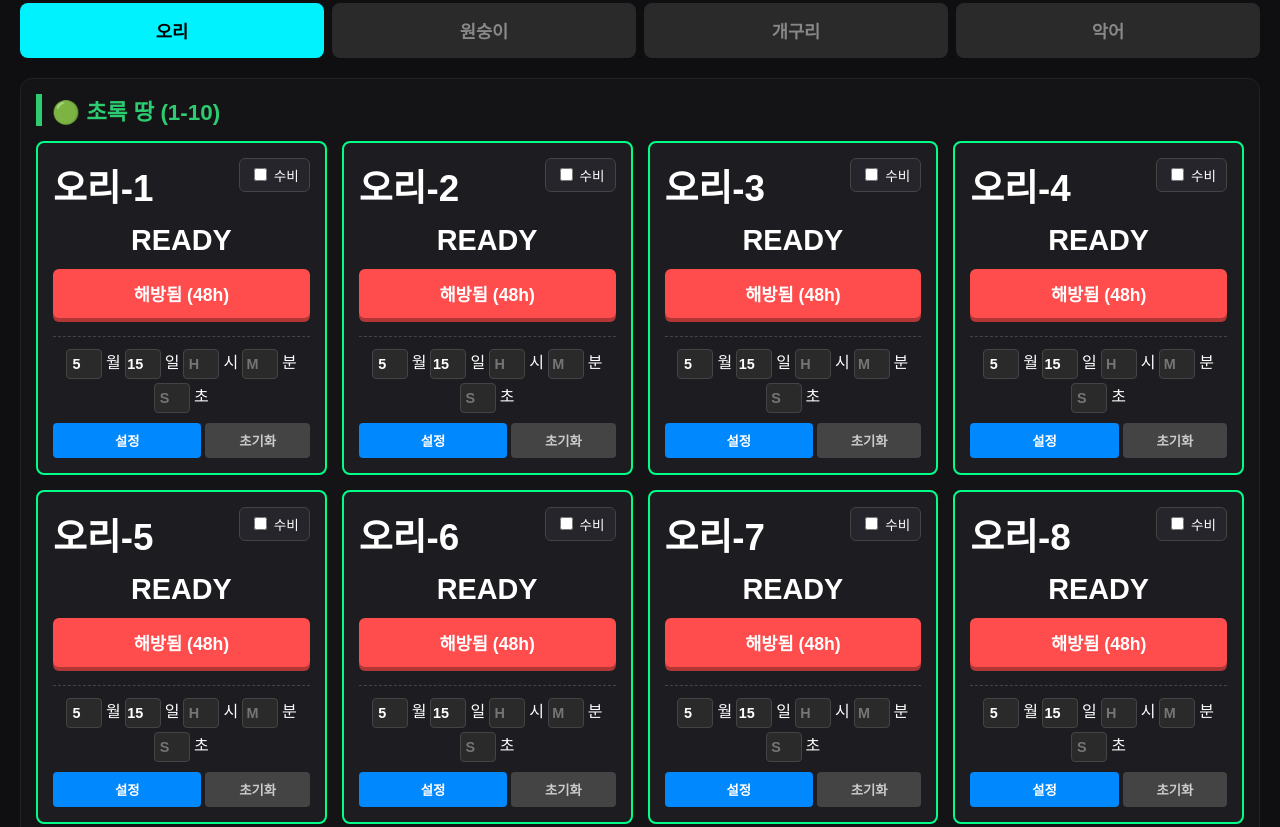
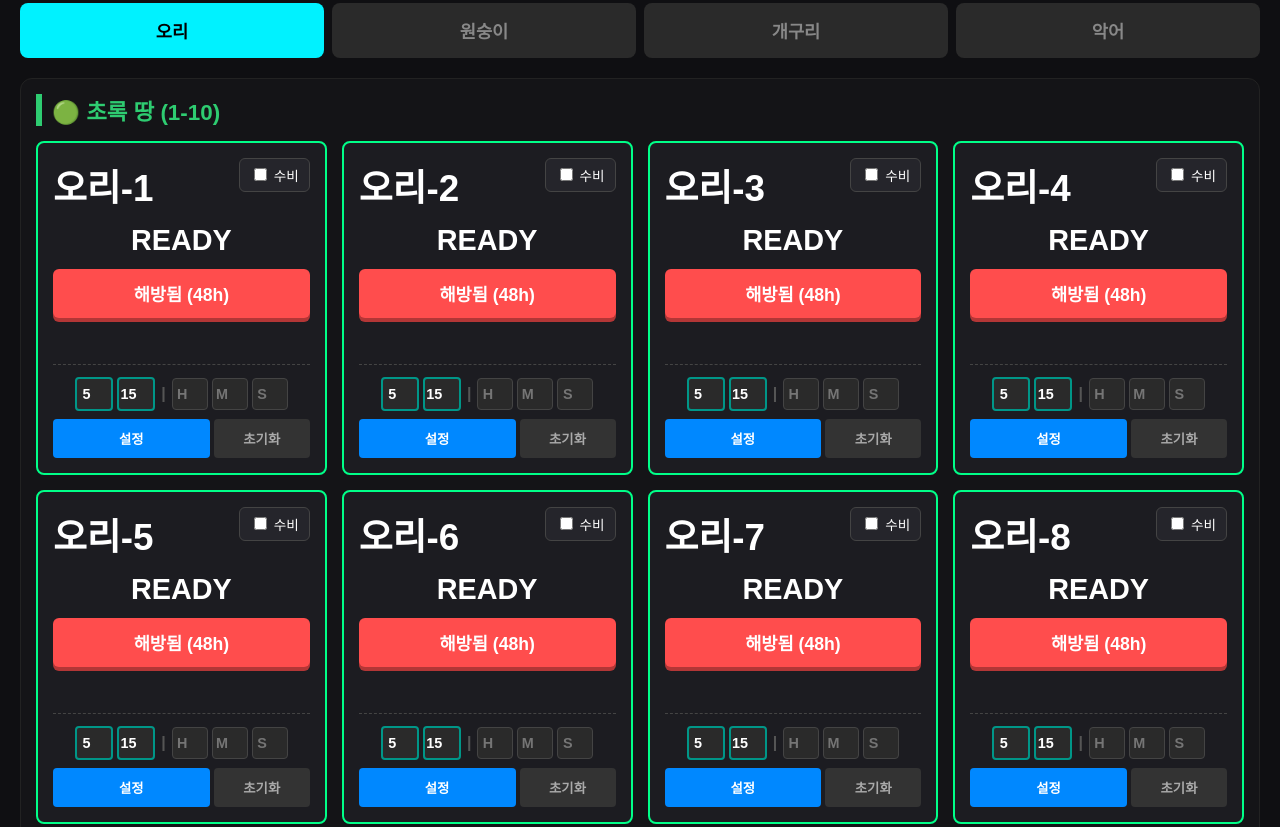
Before and after one commit to kwansubshin/Cat-hero, a plain HTML site: page index.html in a window 1280 px wide. Shown: the part 637-1464 px from the top of the page. Drawn offline with Linux system fonts and the light colour scheme.

Commit message:
Update index.html

```diff
--- a/index.html
+++ b/index.html
@@ -2,7 +2,7 @@
 <html lang="ko">
 <head>
     <meta charset="UTF-8">
-    <title>캣 히어로 전략 타워 (드롭다운 복구본)</title>
+    <title>캣 히어로 전략 타워 (입력 UI 정밀 수정본)</title>
     <style>
         :root {
             --bg: #0f0f12; --card: #1c1c21; --primary: #00f2ff; --warning: #ffcc00;
@@ -13,7 +13,7 @@
 
         header { background: var(--card); padding: 15px 25px; border-radius: 12px; margin-bottom: 15px; border: 1px solid #333; display: flex; justify-content: space-between; align-items: center; }
 
-        /* 길드 드롭다운 방식 복구 */
+        /* 길드 드롭다운 (유지) */
         .guild-mgmt { position: relative; flex-grow: 1; display: flex; justify-content: center; }
         .btn-guild-selector { background: #2a2a2a; color: var(--primary); border: 1px solid var(--primary); padding: 10px 20px; border-radius: 8px; cursor: pointer; font-weight: bold; min-width: 180px; font-size: 1.1rem; }
         .guild-dropdown { position: absolute; top: 100%; left: 50%; transform: translateX(-50%); background: #1c1c21; border: 1px solid #444; border-radius: 8px; width: 280px; max-height: 0; overflow: hidden; transition: max-height 0.3s ease; z-index: 1000; margin-top: 10px; box-shadow: 0 10px 30px rgba(0,0,0,0.8); }
@@ -26,7 +26,7 @@
         .top-info-area { display: grid; grid-template-columns: 7.5fr 2.5fr; gap: 15px; margin-bottom: 25px; align-items: stretch; }
         .info-section { background: #15151b; border-radius: 12px; padding: 18px; border: 1px solid #333; display: flex; flex-direction: column; min-height: 320px; }
 
-        /* 리포트 스타일 복구 */
+        /* 리포트 (유지) */
         .report-grid { display: grid; grid-template-columns: repeat(4, 1fr); gap: 12px; flex-grow: 1; }
         .report-item { background: #1c1c21; padding: 15px; border-radius: 8px; border-left: 5px solid var(--warning); }
         .report-time { font-weight: bold; color: var(--warning); font-size: 1.6rem; margin-bottom: 8px; }
@@ -35,13 +35,11 @@
         .num-blue { color: var(--grade-blue) !important; font-weight: bold; }
         .num-gold { color: var(--grade-gold) !important; font-weight: bold; }
 
-        /* 수비 구역 스타일 (이미지 기반) */
+        /* 수비 구역 및 공유 (유지) */
         .defend-status { border: 1px solid var(--defend); background: #1a1e25; text-align: center; }
         .defend-content { flex-grow: 1; display: flex; flex-direction: column; justify-content: center; padding: 10px; }
         .defend-item { font-size: 2.2rem; font-weight: 900; margin-bottom: 15px; line-height: 1.2; }
         .defend-item b { color: var(--defend); display: block; font-size: 1rem; margin-bottom: 5px; }
-
-        /* 수비 구역 하단 공유 기능 */
         .sidebar-footer { border-top: 1px dashed #444; padding-top: 15px; display: flex; flex-direction: column; gap: 6px; }
         .sidebar-footer input { width: 100%; background: #000; border: 1px solid #333; color: var(--ready); padding: 10px; border-radius: 6px; font-size: 0.9rem; box-sizing: border-box; text-align: center; }
         .btn-footer { border: none; padding: 10px; border-radius: 6px; cursor: pointer; font-size: 0.9rem; font-weight: bold; color: white; }
@@ -57,12 +55,16 @@
 
         .btn-now { background: var(--danger); color: #fff; border: none; padding: 12px; border-radius: 6px; cursor: pointer; width: 100%; font-weight: bold; font-size: 1.1rem; box-shadow: 0 4px 0 #b33636; margin-bottom: 10px; }
 
-        /* 정밀 입력창 */
-        .input-box { display: flex; flex-wrap: wrap; gap: 4px; border-top: 1px dashed #444; padding-top: 12px; margin-top: auto; justify-content: center; }
-        .input-box input { width: 34px; background: #2a2a2a; border: 1px solid #444; color: #fff; text-align: center; border-radius: 4px; padding: 6px 0; font-size: 0.9rem; font-weight: bold; }
-        .btn-group { display: flex; gap: 4px; width: 100%; margin-top: 6px; }
-        .btn-set { background: #0088ff; color: #fff; border: none; padding: 8px; border-radius: 4px; flex: 1.5; cursor: pointer; font-weight: bold; }
-        .btn-reset-land { background: #444; color: #ccc; border: none; padding: 8px; border-radius: 4px; flex: 1; cursor: pointer; font-weight: bold; }
+        /* 🛠️ 입력창 UI 수정: 이미지와 동일하게 변경 */
+        .input-box { display: flex; align-items: center; gap: 4px; border-top: 1px dashed #444; padding-top: 12px; margin-top: auto; justify-content: center; }
+        .input-box input { width: 34px; background: #2a2a2a; border: 1px solid #444; color: #fff; text-align: center; border-radius: 4px; padding: 7px 0; font-size: 0.9rem; font-weight: bold; outline: none; }
+        /* 월/일 강조 테두리 */
+        .input-box input.date-input { border: 2px solid #009688; }
+        .input-box span { color: #555; font-weight: bold; margin: 0 2px; }
+
+        .btn-group { display: flex; gap: 4px; width: 100%; margin-top: 8px; }
+        .btn-set { background: #0088ff; color: #fff; border: none; padding: 10px; border-radius: 4px; flex: 1.8; cursor: pointer; font-weight: bold; }
+        .btn-reset-land { background: #333; color: #aaa; border: none; padding: 10px; border-radius: 4px; flex: 1; cursor: pointer; font-weight: bold; }
 
         .grade-group { margin-bottom: 35px; padding: 15px; border-radius: 12px; background: rgba(255,255,255,0.02); border: 1px solid #222; }
         .group-header { font-size: 1.4rem; font-weight: bold; margin-bottom: 15px; padding-left: 10px; border-left: 6px solid; }
@@ -135,7 +137,6 @@
     function curG() { return db.guilds[db.activeGuild]; }
     function saveDB() { localStorage.setItem(STORAGE_KEY, JSON.stringify(db)); }
 
-    /* 드롭다운 로직 복구 */
     function toggleDropdown(e) { e.stopPropagation(); document.getElementById('guildDropdown').classList.toggle('open'); }
     function closeDropdown() { document.getElementById('guildDropdown').classList.remove('open'); }
 
@@ -175,12 +176,16 @@
                 <div class="timer-val" id="time-${id}">READY</div>
                 <div id="status-${id}"></div>
                 <div class="input-box">
-                    <input type="number" id="mo-${id}" value="${now.getMonth()+1}">월 <input type="number" id="d-${id}" value="${now.getDate()}">일
-                    <input type="number" id="h-${id}" placeholder="H">시 <input type="number" id="m-${id}" placeholder="M">분 <input type="number" id="s-${id}" placeholder="S">초
-                    <div class="btn-group">
-                        <button class="btn-set" onclick="setTime('${id}')">설정</button>
-                        <button class="btn-reset-land" onclick="resetLand('${id}')">초기화</button>
-                    </div>
+                    <input type="number" id="mo-${id}" class="date-input" value="${now.getMonth()+1}">
+                    <input type="number" id="d-${id}" class="date-input" value="${now.getDate()}">
+                    <span>|</span>
+                    <input type="number" id="h-${id}" placeholder="H">
+                    <input type="number" id="m-${id}" placeholder="M">
+                    <input type="number" id="s-${id}" placeholder="S">
+                </div>
+                <div class="btn-group">
+                    <button class="btn-set" onclick="setTime('${id}')">설정</button>
+                    <button class="btn-reset-land" onclick="resetLand('${id}')">초기화</button>
                 </div>`;
             grids[grade].appendChild(card);
         });
```
